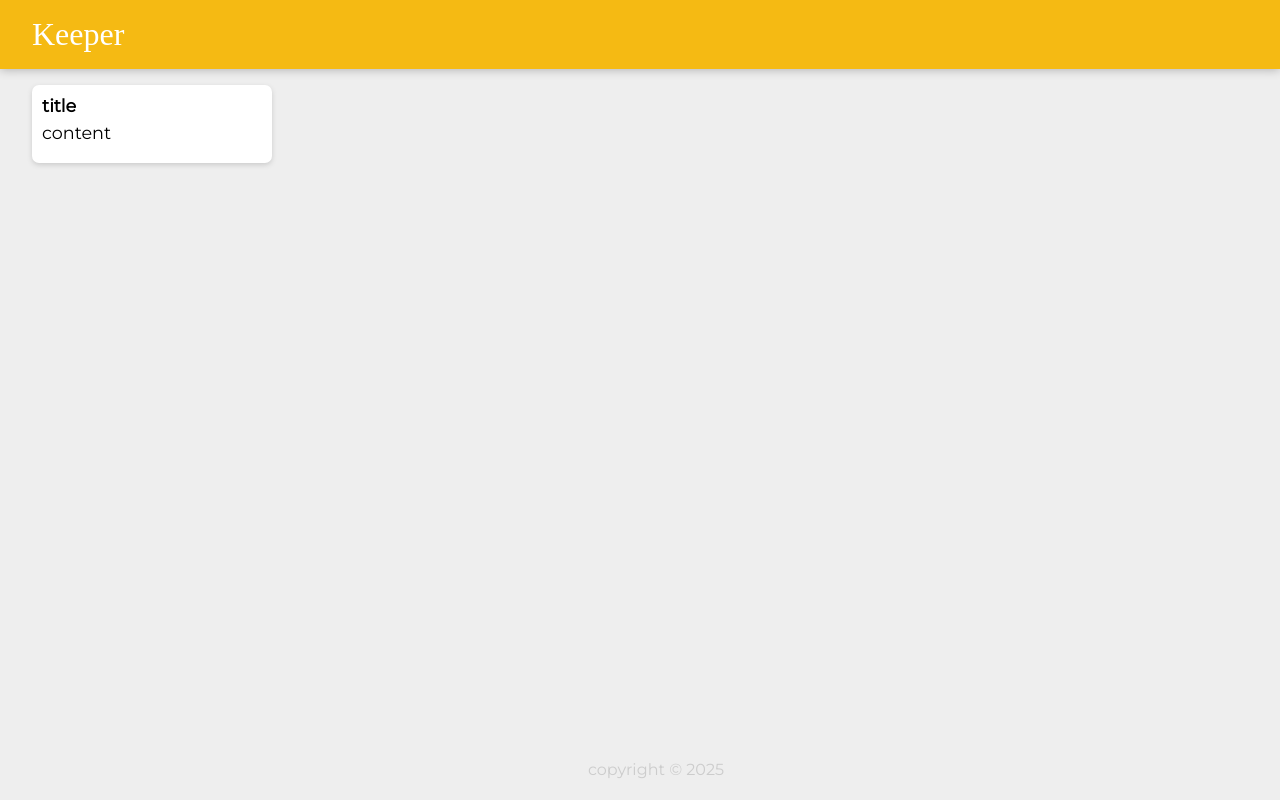
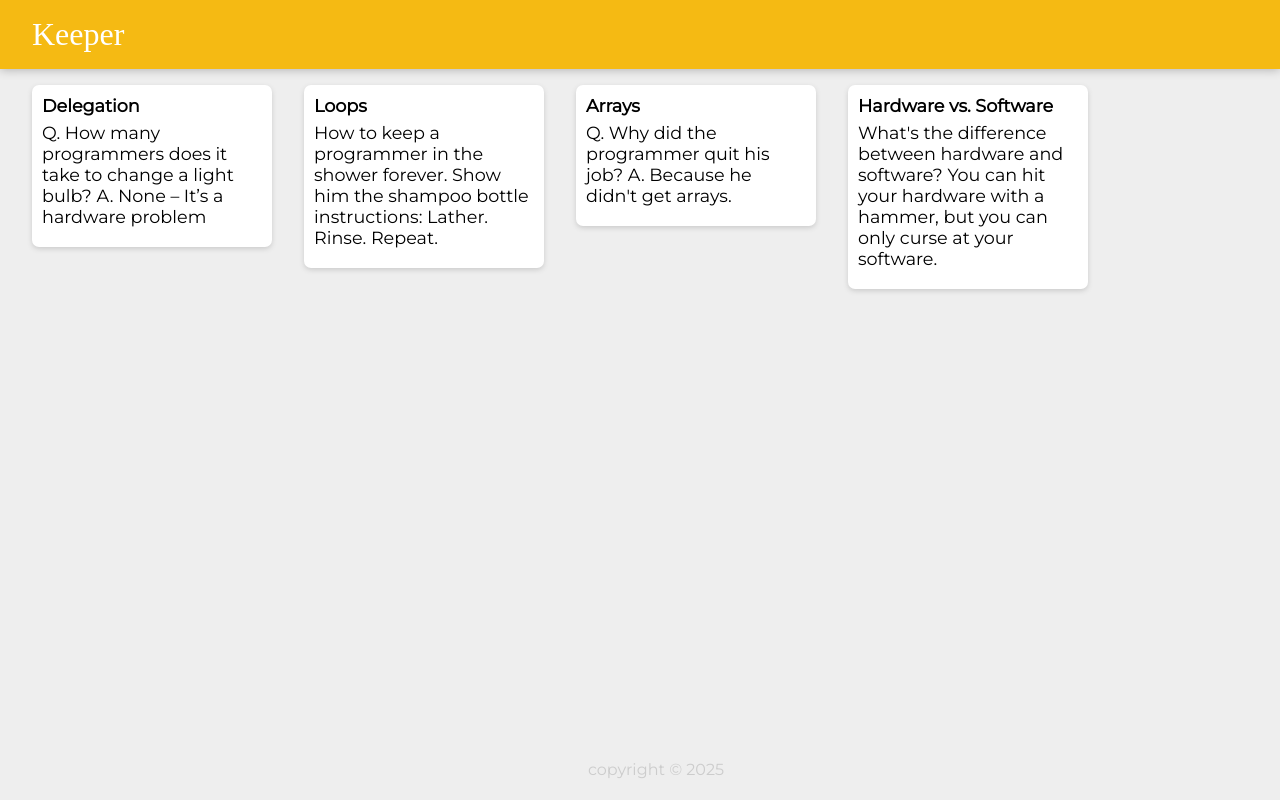
Before and after one commit to IvyGAOWei2/Keeper-App, a React (Vite) app: page / in a window 1280 px wide. Built offline with nearby package versions, Linux system fonts and the light colour scheme; a web font is replaced by a local one.

Commit message:
add note

```diff
--- a/src/components/App.jsx
+++ b/src/components/App.jsx
@@ -2,13 +2,18 @@
 import Header from "./Header";
 import Footer from "./Footer";
 import Note from "./Note";
+import notes from "../note";
 
 function App (){
 
     return(
         <div>
             <Header />
-            <Note />
+            {
+                notes.map(item => (
+                    <Note key={item.key} title={item.title} content={item.content} />
+                ))
+            }
             <Footer />
         </div>
 
--- a/src/components/Note.jsx
+++ b/src/components/Note.jsx
@@ -1,13 +1,11 @@
 import React from "react";
-//5. Create a Note.jsx component to show a <div> element with a
-//<h1> for a title and a <p> for the content.
 
-function Note (){
+function Note ({title, content}){
 
     return(
         <div className="note">
-            <h1 >title</h1>
-            <p >content</p>
+            <h1 >{title}</h1>
+            <p >{content}</p>
         </div>
     );
 }
--- /dev/null
+++ b/src/note.js
@@ -0,0 +1,28 @@
+const notes = [
+    {
+        key: 1,
+        title: "Delegation",
+        content:
+            "Q. How many programmers does it take to change a light bulb? A. None – It’s a hardware problem"
+    },
+    {
+        key: 2,
+        title: "Loops",
+        content:
+            "How to keep a programmer in the shower forever. Show him the shampoo bottle instructions: Lather. Rinse. Repeat."
+    },
+    {
+        key: 3,
+        title: "Arrays",
+        content:
+            "Q. Why did the programmer quit his job? A. Because he didn't get arrays."
+    },
+    {
+        key: 4,
+        title: "Hardware vs. Software",
+        content:
+            "What's the difference between hardware and software? You can hit your hardware with a hammer, but you can only curse at your software."
+    }
+];
+
+export default notes;
```
